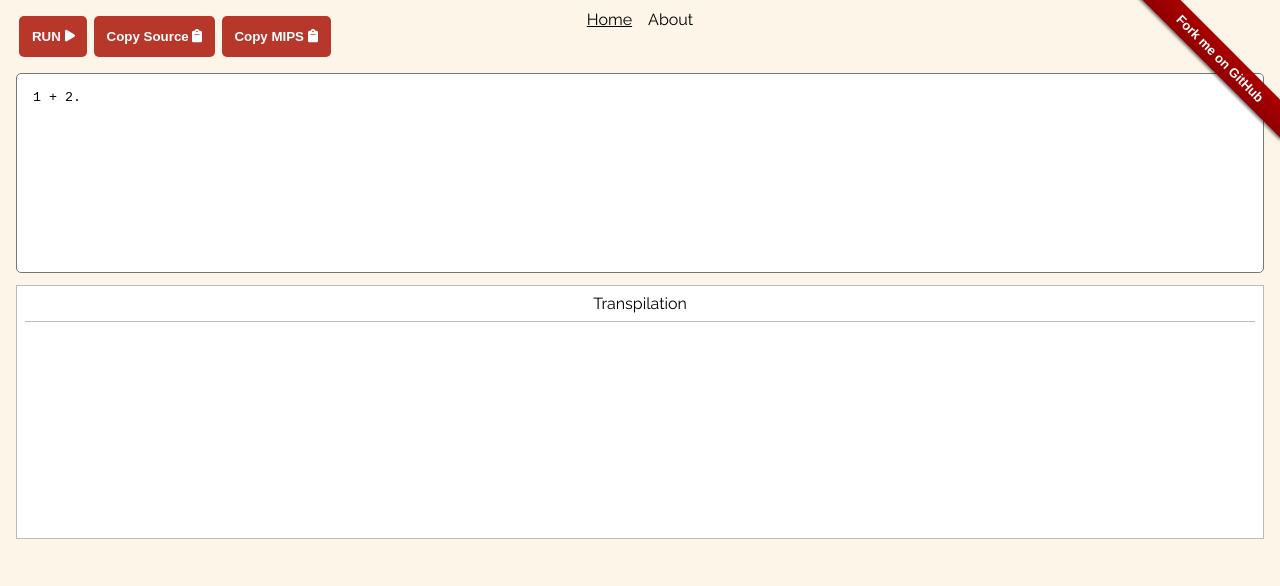
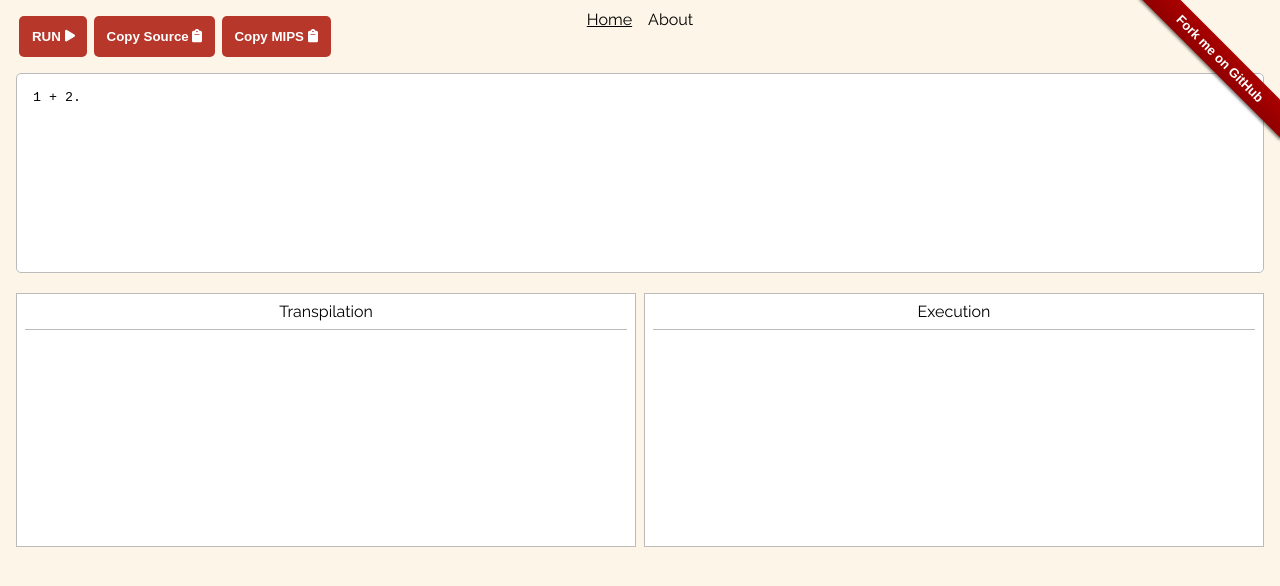
Before and after one commit to aloussase/cat-lang, a Vue app in the folder static/: page / in a window 1280 px wide. Shown: the top 586 px of the page. Built offline with nearby package versions, Linux system fonts and the light colour scheme.

Commit message:
added execution output pane

```diff
--- a/static/src/views/HomeView.vue
+++ b/static/src/views/HomeView.vue
@@ -6,11 +6,9 @@
  const loading = ref(false)
  const transpilationInput = ref("1 + 2.");
  const transpilationOutput = ref("");
+ const executionOutput = ref("");
 
- function htmlEntities(s)
- {
-     return s.replaceAll("<", "&lt").replaceAll(">", "&gt");
- }
+ const htmlEntities = (s) => s.replaceAll("<", "&lt").replaceAll(">", "&gt");
 
  function preprocessOutput(s)
  {
@@ -29,33 +27,27 @@
      setTimeout(() => showClipboardCopiedNotification.value = false, 1000)
  }
 
- function copyMIPS()
- {
-     copyToClipboard("#transpilation-output-output code", node => node.innerText)
- }
+ const copyMIPS = () => copyToClipboard("#transpilation-output-output code", node => node.innerText);
+ const copySRC = () => copyToClipboard("#transpilation-input textarea", node => node.value)
 
- function copySRC()
- {
-     copyToClipboard("#transpilation-input textarea", node => node.value)
- }
-
- function transpile()
- {
+ const transpile = async() => {
      loading.value = true;
 
-     fetch(`https://cat-lang.herokuapp.com/api/v1/transpilation`, {
+     const resp = await fetch(`https://cat-lang.herokuapp.com/api/v1/transpilation_and_execution`, {
          method: "POST",
          headers: {"Content-Type": "application/json" },
          body: JSON.stringify({data: transpilationInput.value})
-     }).then(response => response.json())
-       .then(result => {
-           transpilationOutput.value = preprocessOutput(result.data)
+     });
+
+     const data = await resp.json();
+
+     transpilationOutput.value = preprocessOutput(data["data"]["transpilation_result"]);
+
+     if (resp.ok) {
+         executionOutput.value = data["data"]["execution_result"];
+     }
+
      loading.value = false;
-       })
-       .catch(error => {
-           console.log(error)
-           loading.value = false;
-       });
  }
 </script>
 
@@ -79,9 +71,15 @@
             <textarea v-model="transpilationInput" @keyup.ctrl.enter="transpile" spellcheck="false" />
         </div>
 
-        <div id="transpilation-output" class="main-item">
+        <div id="bottom-pane" class="main-item">
+            <div id="transpilation-output" >
                 <span id="transpilation-output-header">Transpilation</span>
                 <pre id="transpilation-output-output"><code v-html="transpilationOutput"></code></pre>
+            </div>
+            <div id="execution-output">
+                <span id="execution-output-header">Execution</span>
+                <pre id="execution-output-output"><code v-html="executionOutput"></code></pre>
+            </div>
         </div>
 
     </main>
@@ -122,7 +120,9 @@
 
  #transpilation-input {
      textarea {
+         outline: none;
          padding: 1rem;
+         border: 1px solid #bbb;
          border-radius: 5px;
          resize: none;
          height: 200px;
@@ -130,7 +130,12 @@
      }
  }
 
- #transpilation-output {
+ #bottom-pane {
+     display: grid;
+     grid-template-columns: repeat(2, 1fr);
+     grid-gap: 0.5rem;
+
+     #transpilation-output, #execution-output {
          width: 100%;
          display: flex;
          flex-direction: column;
@@ -153,4 +158,5 @@
              overflow-y:auto;
          }
      }
+ }
 </style>
```
Also changed, not shown: 1 other file (tests, documents, lock files or other folders). Lines whose indentation alone changed are shown as unchanged.
